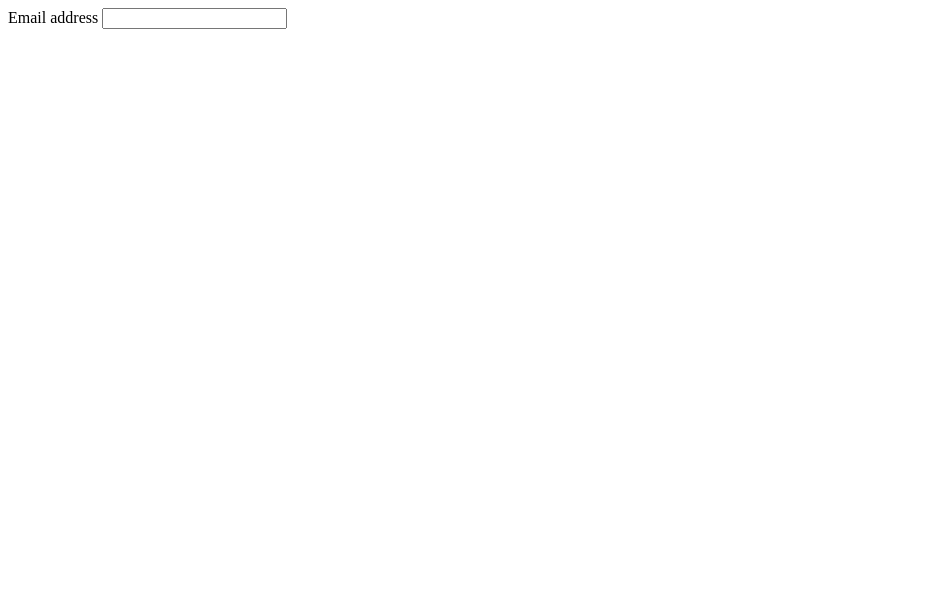
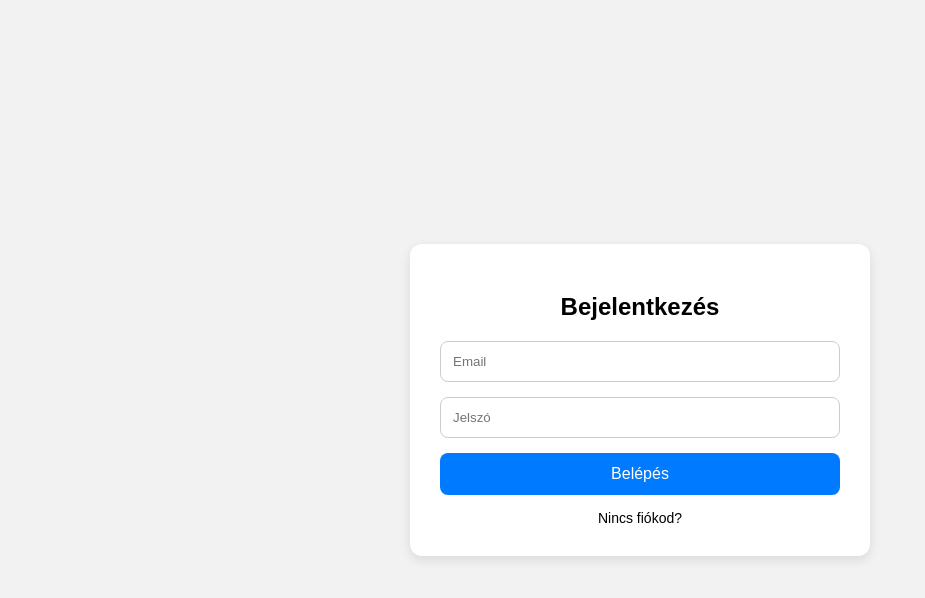
Before and after one commit to boldiiiv3/test, a plain HTML site: page index.html in a window 1280 px wide. Shown: the whole page, without its empty margins (0-925 px from the left). Drawn offline with Linux system fonts and the light colour scheme.

Commit message:
Update index.html

```diff
--- a/index.html
+++ b/index.html
@@ -1,4 +1,77 @@
-<div class="input-group">
-    <label class="label">Email address</label>
-    <input autocomplete="off" name="Email" id="Email" class="input" type="email">
-    <div></div></div>
+<!DOCTYPE html><html lang="hu">
+<head>
+  <meta charset="UTF-8">
+  <meta name="viewport" content="width=device-width, initial-scale=1.0">
+  <title>Bejelentkezés / Regisztráció</title>
+  <style>
+    body {
+      margin: 0;
+      font-family: Arial, sans-serif;
+      background: #f2f2f2;
+      display: flex;
+      align-items: center;
+      justify-content: center;
+      height: 100vh;
+    }.container {
+  background: #fff;
+  padding: 30px;
+  border-radius: 12px;
+  box-shadow: 0 4px 12px rgba(0,0,0,0.1);
+  width: 100%;
+  max-width: 400px;
+}
+
+h2 {
+  text-align: center;
+  margin-bottom: 20px;
+}
+
+input[type="text"],
+input[type="password"],
+input[type="email"] {
+  width: 100%;
+  padding: 12px;
+  margin-bottom: 15px;
+  border: 1px solid #ccc;
+  border-radius: 8px;
+  box-sizing: border-box;
+}
+
+button {
+  width: 100%;
+  padding: 12px;
+  background: #007bff;
+  border: none;
+  border-radius: 8px;
+  color: white;
+  font-size: 16px;
+  cursor: pointer;
+}
+
+button:hover {
+  background: #0056b3;
+}
+
+.toggle {
+  text-align: center;
+  margin-top: 15px;
+  font-size: 14px;
+}
+
+.toggle a {
+  color: #007bff;
+  text-decoration: none;
+}
+
+  </style>
+</head>
+<body>
+  <div class="container" id="form-container">
+    <h2 id="form-title">Bejelentkezés</h2>
+    <form id="auth-form">
+      <input type="email" placeholder="Email" required>
+      <input type="password" placeholder="Jelszó" required>
+      <button type="submit">Belépés</button>
+    </form>
+    <div class="toggle">
+      Nincs fiókod? <a href="#" onclick="toggleForm
```
